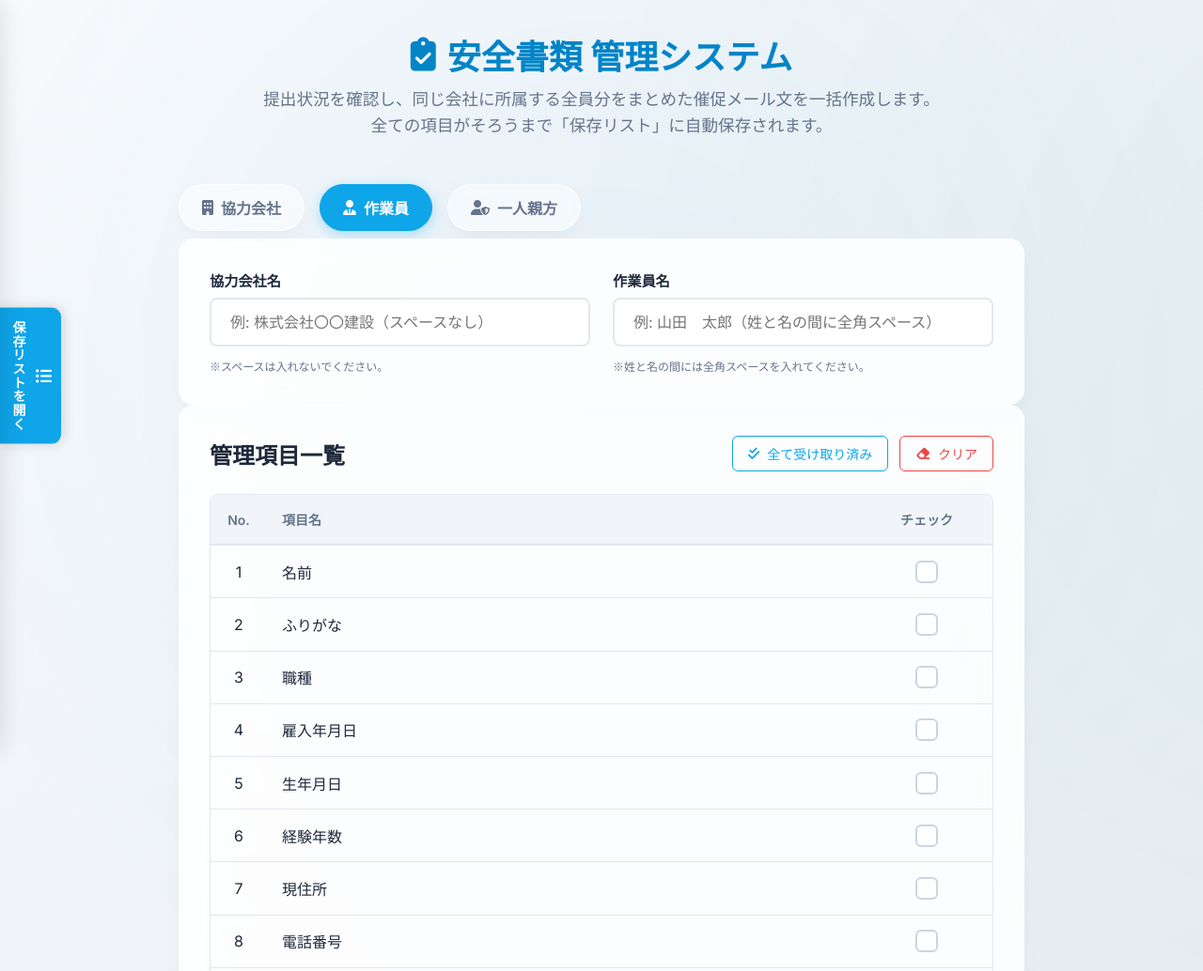
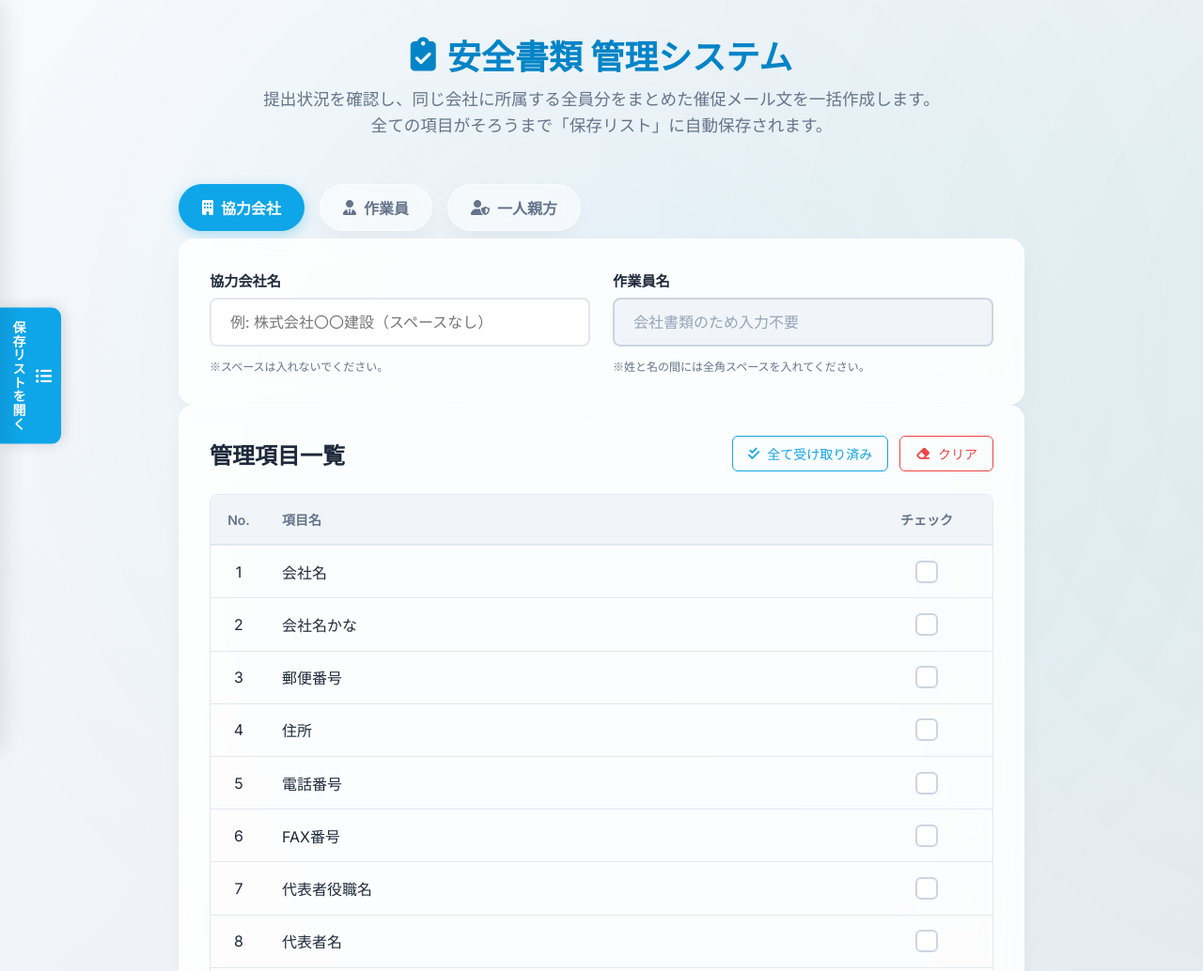
Before and after one commit to 3Dgrapefruit/Safety-Documents-check-_260719, a plain HTML site: page index.html in a window 1280 px wide. Shown: the top 1034 px of the page at 94% size. Drawn offline with Linux system fonts and the light colour scheme.

Commit message:
Set company tab as initial active tab on app launch

```diff
--- a/app.js
+++ b/app.js
@@ -51,7 +51,7 @@ const initApp = async () => {
     const workerNameInput = document.getElementById('worker-name');
     const companyNameInput = document.getElementById('company-name');
 
-    let activeTab = 'employee';
+    let activeTab = 'company';
     let receivedCheckboxes = [];
     let notReqCheckboxes = [];
 
@@ -293,7 +293,7 @@ const initApp = async () => {
 
     // Initial render (Synchronous)
     fetchAllData();
-    renderTable();
+    switchTab('company');
 
     // Bulk actions
     checkAllBtn.addEventListener('click', () => {
--- a/index.html
+++ b/index.html
@@ -43,10 +43,10 @@
         <main>
             <!-- Tabs -->
             <div class="tabs-container">
-                <button id="tab-company" class="tab-btn" data-tab="company">
+                <button id="tab-company" class="tab-btn active" data-tab="company">
                     <i class="fa-solid fa-building"></i> 協力会社
                 </button>
-                <button id="tab-employee" class="tab-btn active" data-tab="employee">
+                <button id="tab-employee" class="tab-btn" data-tab="employee">
                     <i class="fa-solid fa-user-tie"></i> 作業員
                 </button>
                 <button id="tab-solo" class="tab-btn" data-tab="solo">
```
